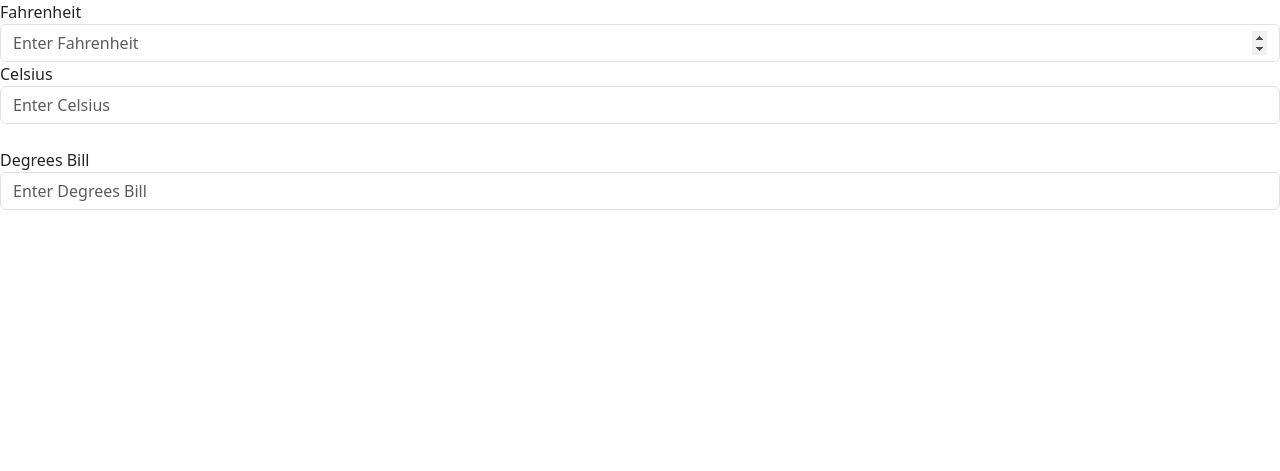
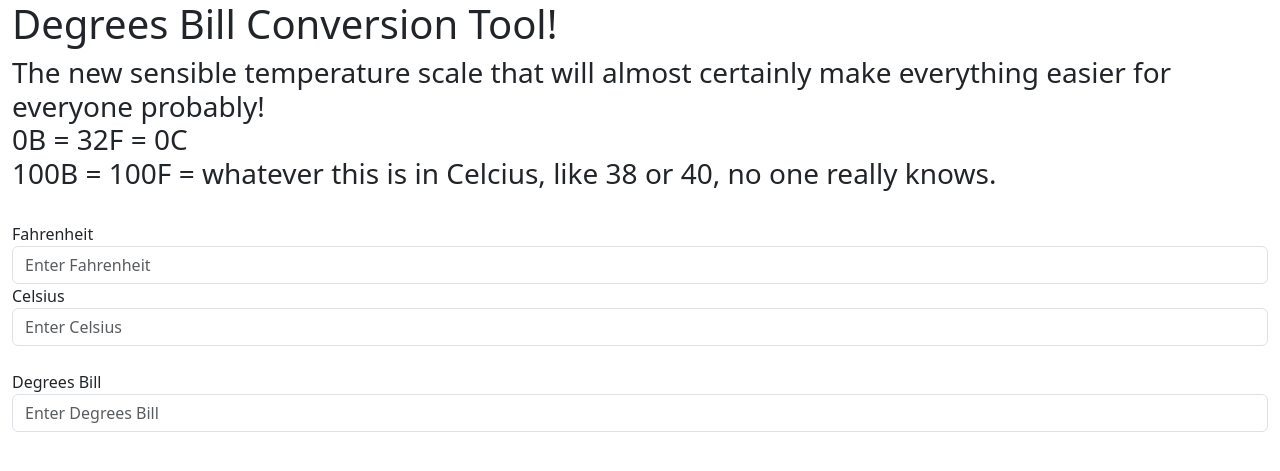
Before and after one commit to wdahab/degreesbill, a Flask app: page / in a window 1280 px wide. Shown: the top 471 px of the page. Run offline with Flask 2, Linux system fonts and the light colour scheme.

Commit message:
added js

```diff
--- a/templates/index.html
+++ b/templates/index.html
@@ -36,7 +36,13 @@
       </script>
   </head>
   <body>
-
+    <div class="container-fluid">
+    <h1>Degrees Bill Conversion Tool!</h1>
+    <h3>The new sensible temperature scale that will almost certainly make everything easier for everyone probably!<br/>
+      0B = 32F = 0C<br/>
+      100B = 100F = whatever this is in Celcius, like 38 or 40, no one really knows.<br/>
+    </h3>
+    <br />
     <form>
       <div class="form-group">
         <label for="inputFahrenheit">Fahrenheit</label>
@@ -52,6 +58,7 @@
         <input type="number" placeholder="Enter Degrees Bill" class="form-control" id="inputBill" aria-describedby="billHelp">
       </div>
     </form>
+    </div>
 
   </body>
   </html>
```
